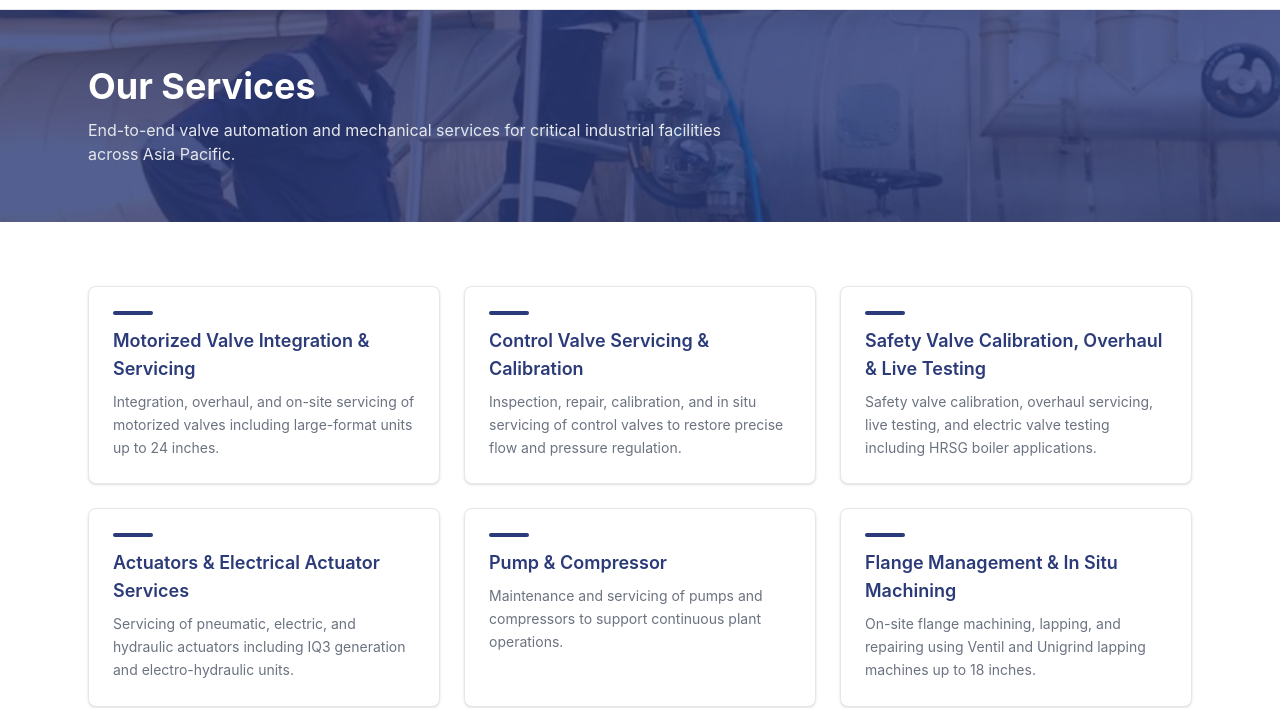
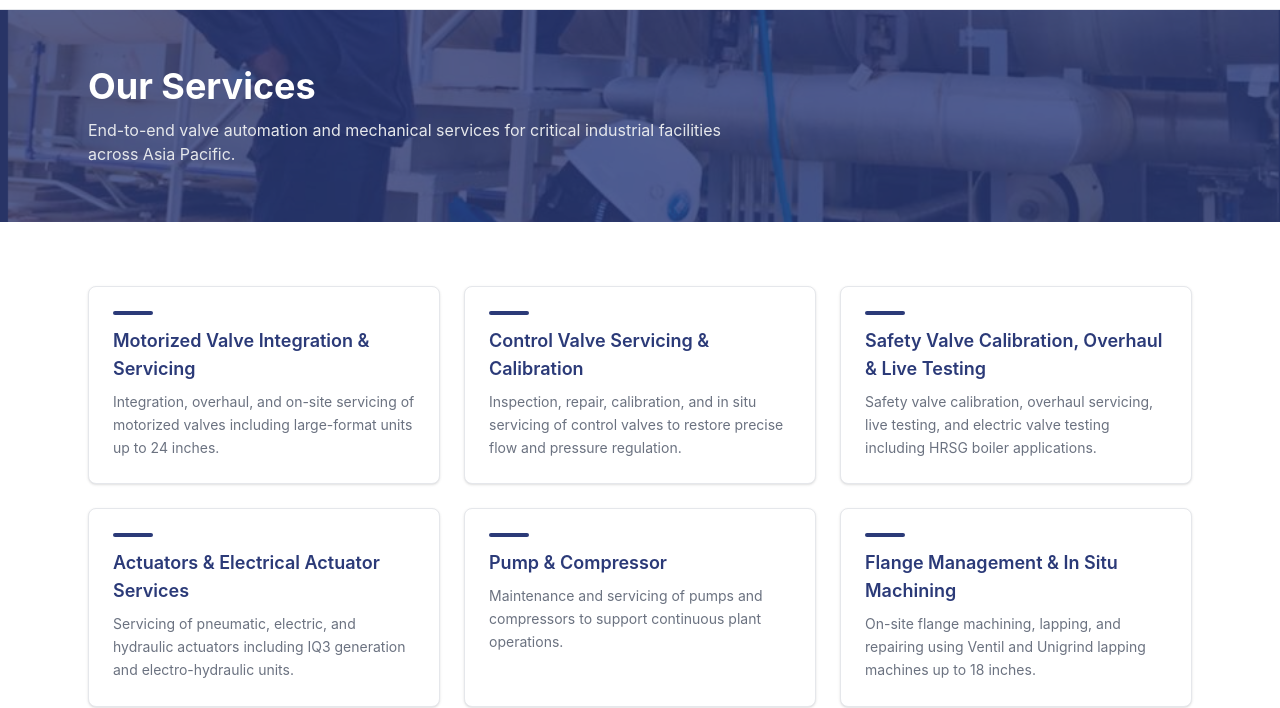
Before and after one commit to globalhrss001-oss/GIE, an Astro site: page /GIE/services in a window 1280 px wide. Shown: the part 95-803 px from the top of the page. Built offline with nearby package versions, Linux system fonts and the light colour scheme; Astro itself is replaced by a stand-in of ours.

Commit message:
Replace Plant Maintenance photo with EVT preventive testing image.
Add EVT testing photo from project assets and update homepage, gallery, and services references.

Co-authored-by: Cursor <cursoragent@cursor.com>

```diff
--- a/src/data/gallery.ts
+++ b/src/data/gallery.ts
@@ -64,11 +64,11 @@ export const galleryImages: GalleryImage[] = [
     description: 'GIE field team deployed at a client industrial facility.',
   },
   {
-    src: '/images/working/working-site-2.jpeg',
-    alt: 'GIE team performing valve servicing at client plant',
-    title: 'Plant Maintenance',
+    src: '/images/working/working-evt-testing.png',
+    alt: 'GIE technicians performing EVT preventive testing',
+    title: 'EVT (prevent test)',
     category: 'Field Operations',
-    description: 'Valve and equipment servicing at a process plant.',
+    description: 'Electric valve testing and preventive testing on-site.',
   },
   {
     src: '/images/working/working-site-3.jpeg',
--- a/src/data/sitePhotos.ts
+++ b/src/data/sitePhotos.ts
@@ -22,9 +22,9 @@ export const workingPhotos: WorkingPhoto[] = [
     title: 'On-Site Field Service',
   },
   {
-    src: '/images/working/working-site-2.jpeg',
-    alt: 'GIE team performing valve servicing at client plant',
-    title: 'Plant Maintenance',
+    src: '/images/working/working-evt-testing.png',
+    alt: 'GIE technicians performing EVT preventive testing',
+    title: 'EVT (prevent test)',
   },
   {
     src: '/images/working/working-site-3.jpeg',
--- a/src/pages/services.astro
+++ b/src/pages/services.astro
@@ -15,7 +15,7 @@ import { asset } from '../utils/url';
   <section class="relative overflow-hidden bg-gie-navy py-14 text-white">
     <div class="absolute inset-0 opacity-20">
       <img
-        src={asset('images/working/working-site-2.jpeg')}
+        src={asset('images/working/working-evt-testing.png')}
         alt=""
         class="h-full w-full object-cover"
         aria-hidden="true"
```
Also changed, not shown: public/images/working/working-evt-testing.png (added).
